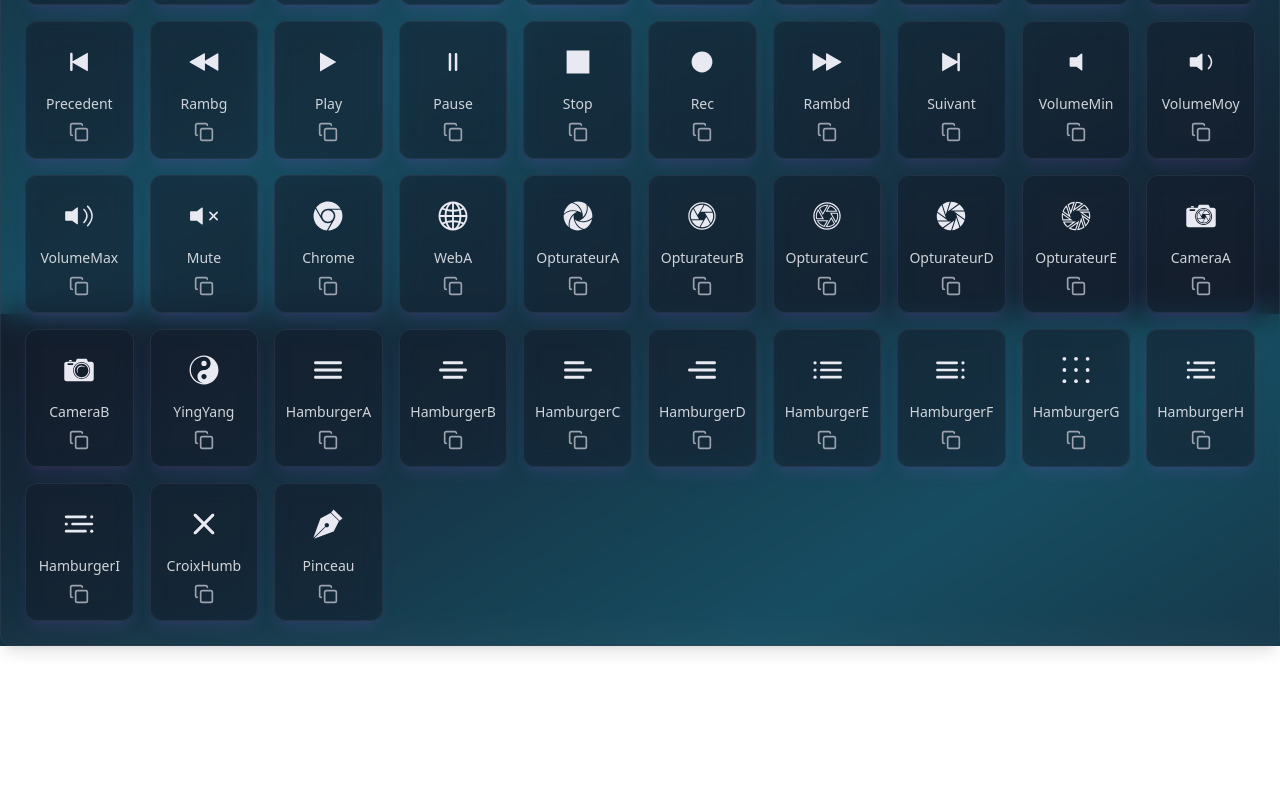
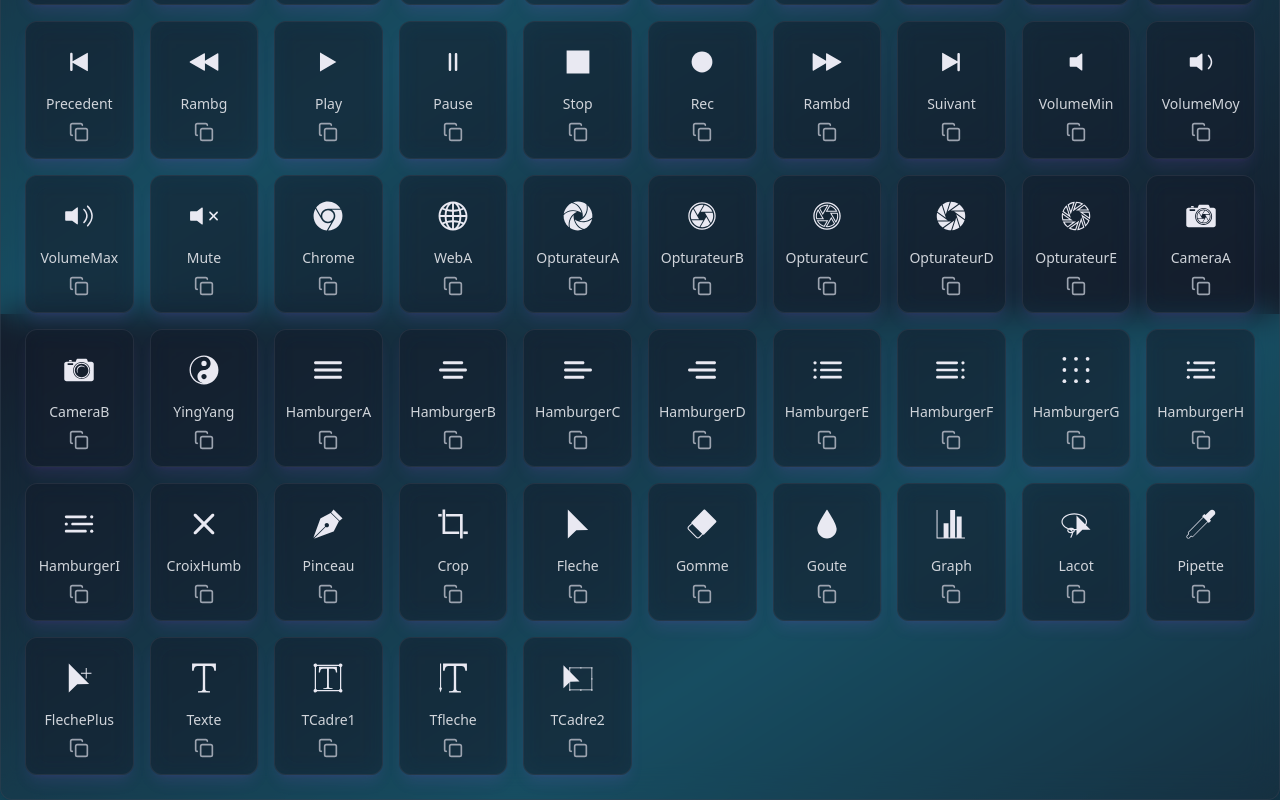
Before and after one commit to DjoAHP/CDN-Icons-2025_diy, a React (Vite) app: page /icons in a window 1280 px wide. Shown: the part 1286-2086 px from the top of the page. Before the commit the page ends 1932 px from the top, so only its background shows below. Built offline with nearby package versions, Linux system fonts and the light colour scheme.

Commit message:
ajout icons

```diff
--- a/package.json
+++ b/package.json
@@ -1,6 +1,6 @@
 {
   "name": "@jodevahp/icons-ahp-library",
-  "version": "1.0.14",
+  "version": "1.0.15",
   "type": "module",
   "private": false,
   "description": "Une bibliothèque d'icônes SVG moderne et optimisée pour le web",
--- a/src/data/icons.ts
+++ b/src/data/icons.ts
@@ -372,7 +372,7 @@ export const icons: Icon[] = [
   name: 'SyncA',
   tags: ['SyncA'],
   category: 'utility',
-  svg: `<svg xmlns="http://www.w3.org/2000/svg"width="30" height="30" viewBox="0 0 256 256" fill="#e9e9f2"><path id="ahp-icon-sort01" d="M85.81,211.97l-58.66-63.53c-.67-.72-.05-1.88.92-1.73l35.71,5.52c.56.09,1.06-.35,1.06-.91V4.93c0-.77.62-1.39,1.39-1.39h18.9c.77,0,1.39.62,1.39,1.39v206.76c0,.38-.47.56-.72.28ZM130.19,4.03l58.66,63.53c.67.72.05,1.88-.92,1.73l-35.71-5.52c-.56-.09-1.06.35-1.06.91v146.39c0,.77-.62,1.39-1.39,1.39h-18.9c-.77,0-1.39-.62-1.39-1.39V4.31c0-.38.47-.56.72-.28Z"/></svg>`
+  svg: `<svg xmlns="http://www.w3.org/2000/svg"width="30" height="30" viewBox="0 0 216 216" fill="#e9e9f2"><path id="ahp-icon-sort01" d="M85.81,211.97l-58.66-63.53c-.67-.72-.05-1.88.92-1.73l35.71,5.52c.56.09,1.06-.35,1.06-.91V4.93c0-.77.62-1.39,1.39-1.39h18.9c.77,0,1.39.62,1.39,1.39v206.76c0,.38-.47.56-.72.28ZM130.19,4.03l58.66,63.53c.67.72.05,1.88-.92,1.73l-35.71-5.52c-.56-.09-1.06.35-1.06.91v146.39c0,.77-.62,1.39-1.39,1.39h-18.9c-.77,0-1.39-.62-1.39-1.39V4.31c0-.38.47-.56.72-.28Z"/></svg>`
 },
 {
   id: 'icon-terre01',
@@ -866,6 +866,91 @@ export const icons: Icon[] = [
   category: 'illustrator',
   svg: `<svg xmlns="http://www.w3.org/2000/svg"width="30" height="30" viewBox="0 0 216 216" fill="#e9e9f2"><path id="pointe" d="M129.09,29.89c-.55-.55-1.39-.68-2.08-.33l-71.42,36.39c-1.03.52-1.84,1.39-2.3,2.45L4.07,204.14c-.08.18-.04.39.1.53l1.36,1.36c.19.19.49.19.68,0l80.68-80.68c.12-.12.13-.3.04-.43-4.09-6.03-3.46-14.31,1.88-19.64,6.2-6.2,16.34-6.05,22.35.45,5.49,5.94,5.39,15.4-.21,21.23-5.33,5.55-13.75,6.27-19.87,2.12-.14-.09-.32-.08-.43.04L9.97,209.79c-.19.19-.19.49,0,.68l1.36,1.36c.14.14.35.18.53.1l135.74-49.21c1.06-.46,1.92-1.28,2.45-2.3l36.39-71.42c.35-.69.22-1.53-.33-2.08l-57.03-57.03Z"/><path id="poignet" d="M211.48,66.67L149.33,4.52c-.71-.71-1.89-.63-2.49.18l-14.56,19.56c-.49.66-.42,1.57.16,2.15l57.15,57.15c.58.58,1.5.65,2.15.16l19.56-14.56c.81-.6.89-1.78.18-2.49Z"/></svg>`
 },
+{
+  id: 'icon-crop',
+  name: 'Crop',
+  tags: ['Crop'],
+  category: 'illustrator',
+  svg: `<svg xmlns="http://www.w3.org/2000/svg"width="30" height="30" viewBox="0 0 216 216" fill="#e9e9f2"><polygon id="b" points="152.54 161.55 152.54 180.33 32.7 180.33 32.7 4.1 51.83 4.1 51.83 161.55 152.54 161.55"/><rect id="g" x="1.47" y="35.67" width="25.2" height="18.78"/><rect id="d" x="182.87" y="161.53" width="31.66" height="18.78"/><polygon id="h" points="177.7 35.67 177.7 211.9 158.57 211.9 158.57 54.45 57.9 54.45 57.9 35.67 177.7 35.67"/></svg>`
+},
+{
+  id: 'icon-fleche',
+  name: 'Fleche',
+  tags: ['Fleche'],
+  category: 'illustrator',
+  svg: `<svg xmlns="http://www.w3.org/2000/svg"width="30" height="30" viewBox="0 0 216 216" fill="#e9e9f2"><polygon id="fleche" points="34.64 4 34.76 212 96.08 152.71 181.36 151.43 34.64 4"/></svg>`
+},
+{
+  id: 'icon-gomme',
+  name: 'Gomme',
+  tags: ['Gomme'],
+  category: 'illustrator',
+  svg: `<svg xmlns="http://www.w3.org/2000/svg"width="30" height="30" viewBox="0 0 216 216" fill="#e9e9f2"><path id="gomme" d="M209.81,85.39L130.61,6.19c-2.92-2.92-7.66-2.92-10.58,0L33.24,92.98c-2.43,2.43-2.81,6.12-1.18,8.97l-22.89,22.89c-6.89,6.89-6.89,18.1,0,24.99l57,57c3.44,3.45,7.97,5.17,12.5,5.17s9.05-1.72,12.5-5.17l22.89-22.89c2.85,1.62,6.54,1.25,8.97-1.18l86.79-86.79c2.92-2.92,2.92-7.66,0-10.58ZM85.89,201.56c-3.98,3.98-10.47,3.98-14.45,0l-57-57c-1.93-1.93-2.99-4.5-2.99-7.23s1.06-5.3,2.99-7.23l22.68-22.68,71.45,71.45-22.68,22.68Z"/></svg>`
+},
+{
+  id: 'icon-goute',
+  name: 'Goute',
+  tags: ['Goute'],
+  category: 'illustrator',
+  svg: `<svg xmlns="http://www.w3.org/2000/svg"width="30" height="30" viewBox="0 0 216 216" fill="#e9e9f2"><path id="goute" d="M177.52,142.76c0,38.39-31.12,69.52-69.52,69.52s-69.52-31.12-69.52-69.52S108,3.73,108,3.73c0,0,69.52,100.64,69.52,139.03Z"/></svg>`
+},
+{
+  id: 'icon-graph',
+  name: 'Graph',
+  tags: ['Graph'],
+  category: 'illustrator',
+  svg: `<svg xmlns="http://www.w3.org/2000/svg"width="30" height="30" viewBox="0 0 216 216" fill="#e9e9f2"><polygon id="graph" points="184.84 204.98 184.84 54.8 149.38 54.8 149.38 204.98 137.55 204.98 137.55 7.52 102.09 7.52 102.09 204.98 90.27 204.98 90.27 102.09 54.8 102.09 54.8 204.98 11.02 204.98 11.02 7.52 4.02 7.52 4.02 211.98 208.48 211.98 208.48 204.98 184.84 204.98"/></svg>`
+},
+{
+  id: 'icon-lacot',
+  name: 'Lacot',
+  tags: ['Lacot'],
+  category: 'illustrator',
+  svg: `<svg xmlns="http://www.w3.org/2000/svg"width="30" height="30" viewBox="0 0 216 216" fill="#e9e9f2"><polygon id="fleche" points="111.68 47.52 111.76 190.68 153.96 149.87 212.66 148.99 111.68 47.52"/><path id="lacot" d="M187.64,91.95c0-33.84-41.34-61.37-92.15-61.37S3.34,58.11,3.34,91.95c0,22.43,18.17,42.08,45.22,52.78-2.44,2.9-3.85,6.3-3.85,9.98,0,10.86,12.08,19.36,27.51,19.36,2.02,0,3.99-.15,5.87-.43-1.64,9.94-7.76,22.71-10.4,27.5-1.13,2.05-.39,4.62,1.66,5.75.65.36,1.35.53,2.04.53,1.49,0,2.94-.79,3.71-2.19.47-.85,10.83-19.77,11.8-34.09,7.75-3.39,12.82-9.41,12.82-16.43,0-.5-.05-.98-.1-1.47,48.9-1.44,88.02-28.38,88.02-61.3ZM53.17,154.71c0-2.35,1.51-4.56,3.91-6.38,7.86,4.02,17.53,10.59,20.5,16.74-1.73.31-3.51.54-5.37.54-10.15,0-19.04-5.09-19.04-10.89ZM85.6,162.29c-1.59-3.69-4.43-7.1-7.71-10.12,4.27.55,8.64.92,13.09,1.06.13.49.28.97.28,1.47,0,2.88-2.2,5.59-5.66,7.58ZM95.95,144.83c-4.73-5.71-13.48-9.48-23.74-9.48-5.88,0-11.27,1.24-15.7,3.37-26.56-8.88-44.72-26.5-44.72-46.78,0-29.17,37.54-52.9,83.69-52.9s83.69,23.73,83.69,52.9-37.29,52.73-83.22,52.89Z"/></svg>`
+},
+{
+  id: 'icon-pipette',
+  name: 'Pipette',
+  tags: ['Pipette'],
+  category: 'illustrator',
+  svg: `<svg xmlns="http://www.w3.org/2000/svg"width="30" height="30" viewBox="0 0 216 216" fill="#e9e9f2"><path id="pipette" d="M210.7,27.99c0-5.81-2.22-11.61-6.65-16.04-8.86-8.86-23.22-8.86-32.08,0l-32.08,32.08-6.57-6.57c-.8-.8-2.1-.8-2.9,0l-13.13,13.13c-.8.8-.8,2.1,0,2.9l4.8,4.8L15.34,165.04c-2.98,2.98-2.73,8.07.55,11.35l1.31,1.31c.25.25.4.55.42.84,0,.07,0,.26-.09.35l-11.4,11.39c-4.81,4.82-4.34,13.12,1.06,18.52,2.57,2.57,5.87,4.12,9.3,4.36.32.02.63.03.94.03,3.2,0,6.11-1.17,8.28-3.33l11.39-11.39c.09-.09.28-.09.35-.09.29.02.59.17.84.42l1.31,1.31c3.28,3.28,8.37,3.53,11.35.55l106.74-106.74,4.8,4.8c.8.8,2.1.8,2.9,0l13.13-13.13c.8-.8.8-2.1,0-2.9l-6.57-6.57,32.08-32.08c4.43-4.43,6.64-10.23,6.65-16.04ZM47.42,197.12c-1.01,1.01-2.97.76-4.28-.55l-1.31-1.31c-1.1-1.1-2.53-1.77-4.02-1.87-1.6-.1-3.15.45-4.24,1.54l-11.39,11.39c-1.34,1.34-3.23,2-5.33,1.85-2.23-.16-4.4-1.19-6.12-2.91-3.45-3.45-3.92-8.58-1.06-11.45l11.39-11.39c1.09-1.09,1.65-2.64,1.54-4.24-.11-1.49-.77-2.92-1.87-4.03l-1.31-1.31c-1.31-1.31-1.56-3.27-.55-4.28L125.62,61.83l28.54,28.54-106.74,106.74Z"/></svg>`
+},
+{
+  id: 'icon-flecheplus',
+  name: 'FlechePlus',
+  tags: ['FlechePlus'],
+  category: 'illustrator',
+  svg: `<svg xmlns="http://www.w3.org/2000/svg"width="30" height="30" viewBox="0 0 216 216" fill="#e9e9f2"><polygon points="34.29 4 34.41 212 95.72 152.71 181.01 151.43 34.29 4"/><polygon points="197.71 70.22 163.62 70.22 163.62 36 156.62 36 156.62 70.22 122.29 70.22 122.29 77.22 156.62 77.22 156.62 111.43 163.62 111.43 163.62 77.22 197.71 77.22 197.71 70.22"/></svg>`
+},
+{
+  id: 'icon-texte',
+  name: 'Texte',
+  tags: ['Texte'],
+  category: 'illustrator',
+  svg: `<svg xmlns="http://www.w3.org/2000/svg"width="30" height="30" viewBox="0 0 216 216" fill="#e9e9f2"><path id="t" d="M116.94,22.43h38.72c11.98,0,22.23,8.6,24.32,20.39l2.39,13.47h11.4V4.23H22.23v52.06h11.4l2.39-13.47c2.09-11.8,12.34-20.39,24.32-20.39h38.72c.52,28.2.55,48.8.55,77.23v16.67c0,24.6-.02,49.1-.36,73.27-.09,6.14-4.86,11.2-10.98,11.67l-23.53,1.83v8.67h86.52v-8.67l-23.53-1.83c-6.13-.48-10.9-5.53-10.98-11.68-.34-24.31-.36-48.82-.36-73.26v-16.67c0-28.64.03-49.23.55-77.23Z"/></svg>`
+},
+{
+  id: 'icon-tcadre1',
+  name: 'TCadre1',
+  tags: ['TCadre1'],
+  category: 'illustrator',
+  svg: `<svg xmlns="http://www.w3.org/2000/svg"width="30" height="30" viewBox="0 0 216 216" fill="#e9e9f2"><path id="cadre" d="M203.34,186.63V29.37c5.04-1.81,8.66-6.63,8.66-12.29,0-7.22-5.85-13.08-13.08-13.08-5.67,0-10.48,3.61-12.29,8.66H29.37c-1.81-5.04-6.63-8.66-12.29-8.66-7.22,0-13.08,5.85-13.08,13.08,0,5.67,3.61,10.48,8.66,12.29v157.26c-5.04,1.81-8.66,6.63-8.66,12.29,0,7.22,5.85,13.08,13.08,13.08,5.67,0,10.48-3.61,12.29-8.66h157.26c1.81,5.04,6.63,8.66,12.29,8.66,7.22,0,13.08-5.85,13.08-13.08,0-5.67-3.61-10.48-8.66-12.29ZM186.63,194.5H29.37c-1.32-3.66-4.21-6.56-7.87-7.87V29.37c3.66-1.32,6.56-4.21,7.87-7.87h157.26c1.32,3.66,4.21,6.56,7.87,7.87v157.26c-3.66,1.32-6.56,4.21-7.87,7.87Z"/><path id="t" d="M114.57,41.77h29.87c9.24,0,17.15,6.63,18.76,15.73l1.84,10.39h8.8l-2.18-40.16H43.69l-2.18,40.16h8.8l1.84-10.39c1.61-9.1,9.52-15.73,18.76-15.73h29.87c.4,21.75.43,37.65.43,59.58v12.86c0,18.98-.02,37.88-.28,56.52-.07,4.74-3.75,8.64-8.47,9.01l-18.15,1.41v6.69h66.75v-6.69l-18.15-1.41c-4.73-.37-8.41-4.27-8.47-9.01-.26-18.76-.28-37.66-.28-56.52v-12.86c0-22.09.02-37.98.43-59.58Z"/></svg>`
+},
+{
+  id: 'icon-tfleche',
+  name: 'Tfleche',
+  tags: ['Tfleche'],
+  category: 'illustrator',
+  svg: `<svg xmlns="http://www.w3.org/2000/svg"width="30" height="30" viewBox="0 0 216 216" fill="#e9e9f2"><path id="t" d="M131.28,22.24h38.81c12.01,0,22.28,8.61,24.38,20.44l2.39,13.5h11.43V4H36.35v52.18h11.43l2.39-13.5c2.1-11.82,12.37-20.44,24.38-20.44h38.81c.53,28.26.56,48.91.56,77.41v16.71c0,24.65-.02,49.21-.36,73.43-.09,6.16-4.87,11.22-11.01,11.7l-23.58,1.83v8.69h86.71v-8.69l-23.58-1.83c-6.14-.48-10.92-5.55-11.01-11.7-.34-24.37-.36-48.93-.36-73.43v-16.71c0-28.7.03-49.34.56-77.41Z"/><polygon id="fleche" points="14.6 4 14.6 177.76 7.71 177.76 18.5 212 29.29 177.76 22.41 177.76 22.41 4 14.6 4"/></svg>`
+},
+{
+  id: 'icon-tcadre2',
+  name: 'TCadre2',
+  tags: ['TCadre2'],
+  category: 'illustrator',
+  svg: `<svg xmlns="http://www.w3.org/2000/svg"width="30" height="30" viewBox="0 0 216 216" fill="#e9e9f2"><path id="cadre" d="M212.73,40.1v-9.93h-9.93v2.21h-69.52v-2.21h-9.93v2.21H53.84v-2.21h-9.93v9.93h2.21v69.52h-2.21v9.93h2.21v69.52h-2.21v9.93h9.93v-2.21h69.52v2.21h9.93v-2.21h69.52v2.21h9.93v-9.93h-2.21v-69.52h2.21v-9.93h-2.21V40.1h2.21ZM205.01,109.62h-2.21v9.93h2.21v69.52h-2.21v2.21h-69.52v-2.21h-9.93v2.21H53.84v-2.21h-2.21v-69.52h2.21v-9.93h-2.21V40.1h2.21v-2.21h69.52v2.21h9.93v-2.21h69.52v2.21h2.21v69.52Z"/><polygon id="fleche" points="3.27 17 3.36 181.31 51.8 134.47 119.17 133.47 3.27 17"/></svg>`
+},
+
 
 
 
--- a/src/pages/Documentation.tsx
+++ b/src/pages/Documentation.tsx
@@ -3,7 +3,7 @@ import { Prism as SyntaxHighlighter } from 'react-syntax-highlighter';
 import { tomorrow } from 'react-syntax-highlighter/dist/esm/styles/prism';
 
 export const Documentation: React.FC = () => {
-  const cdnExample = `<script src="https://cdn.jsdelivr.net/npm/@jodevahp/icons-ahp-library@1.0.14/dist/iconic.js" type="module"></script>`;
+  const cdnExample = `<script src="https://cdn.jsdelivr.net/npm/@jodevahp/icons-ahp-library@1.0.15/dist/iconic.js" type="module"></script>`;
   const usageExample = `<!-- Utilisation d'une icône -->
 <i-icon name="ahp-logo"></i-icon>
 -------------
```
Also changed, not shown: 1 other file (tests, documents, lock files or other folders).
